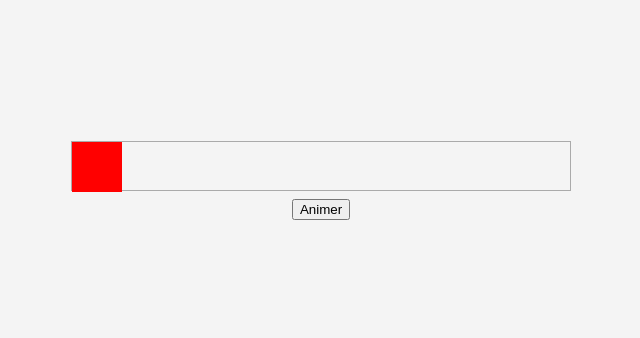
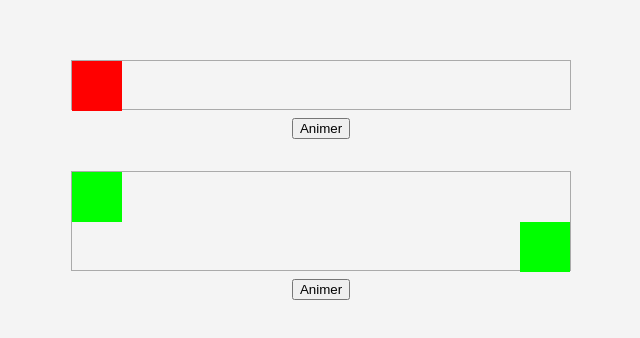
Before and after one commit to Yann-rem/exercices-api-web-animation, a plain HTML site: page index.html in a window 1280 px wide. Shown: the part 228-566 px from the top of the page, without its empty margins (319-959 px from the left). Drawn offline with Linux system fonts and the light colour scheme.

Commit message:
feat: ajout de l'animation des boîtes vertes

```diff
--- a/index.html
+++ b/index.html
@@ -13,6 +13,14 @@
       </div>
       <button class="btn btn1">Animer</button>
     </div>
+
+    <div class="container container2">
+      <div class="box-container">
+        <div class="box box1"></div>
+        <div class="box box2"></div>
+      </div>
+      <button class="btn btn2">Animer</button>
+    </div>
     <script src="./script.js"></script>
   </body>
 </html>
--- a/script.js
+++ b/script.js
@@ -1,9 +1,13 @@
 // Sélection des éléments HTML
 const redBox = document.querySelector(".container1 .box");
+const greenBox1 = document.querySelector(".container2 .box1");
+const greenBox2 = document.querySelector(".container2 .box2");
 const button1 = document.querySelector(".btn1");
+const button2 = document.querySelector(".btn2");
 
 // Variable de contrôle pour la direction de l'animation
 let isRedBoxAtStart = false;
+let isGreenBoxAtStart = false;
 
 // Fonction pour créer une animation
 const createAnimation = (element, keyframes, options) => {
@@ -31,3 +35,28 @@ button1.addEventListener("click", async () => {
 
   isRedBoxAtStart = !isRedBoxAtStart;
 });
+
+// Animation des boîtes vertes
+const greenBox1Keyframes = [{ transform: "translateX(450px)" }];
+const greenBox2Keyframes = [{ transform: "translateX(-450px)" }];
+const greenBoxOptions = { duration: 1000, fill: "forwards", easing: "ease-in-out" };
+
+const greenBoxesAnimation = [
+  createAnimation(greenBox1, greenBox1Keyframes, greenBoxOptions),
+  createAnimation(greenBox2, greenBox2Keyframes, greenBoxOptions),
+];
+
+button2.addEventListener("click", () => {
+  const direction = isGreenBoxAtStart ? -1 : 1;
+
+  greenBoxesAnimation.forEach((animation) => {
+    if (animation.playState === "running") {
+      animation.playbackRate = direction;
+    } else {
+      animation.playbackRate = direction;
+      animation.play();
+    }
+  });
+
+  isGreenBoxAtStart = !isGreenBoxAtStart;
+});
--- a/style.css
+++ b/style.css
@@ -43,3 +43,16 @@ body {
 .container1 .box {
   background-color: #ff0000;
 }
+
+.container2 .box-container {
+  height: 100px;
+}
+
+.container2 .box {
+  background-color: #00ff00;
+}
+
+.container2 .box2 {
+  top: 50px;
+  right: 0;
+}
```
